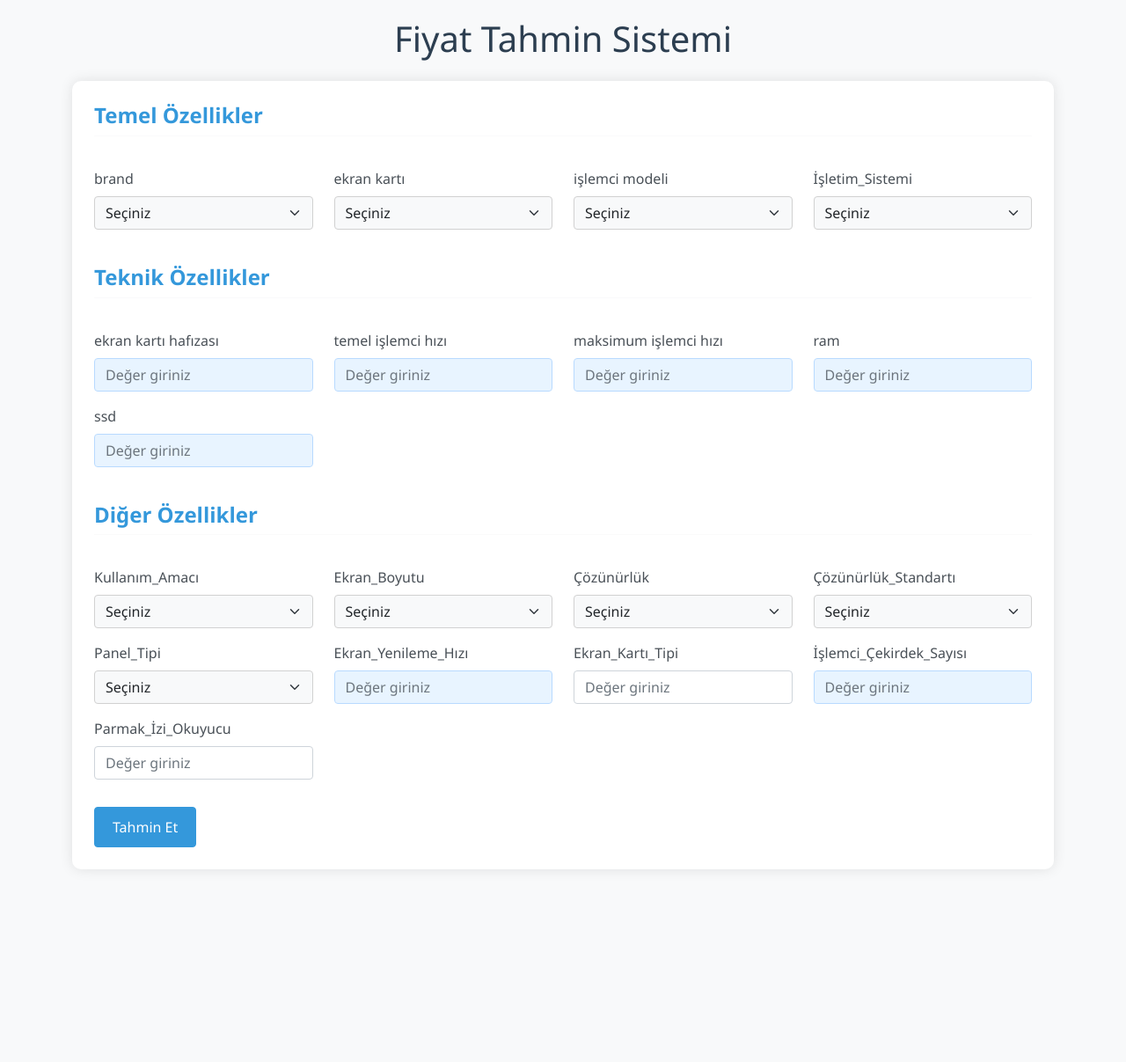
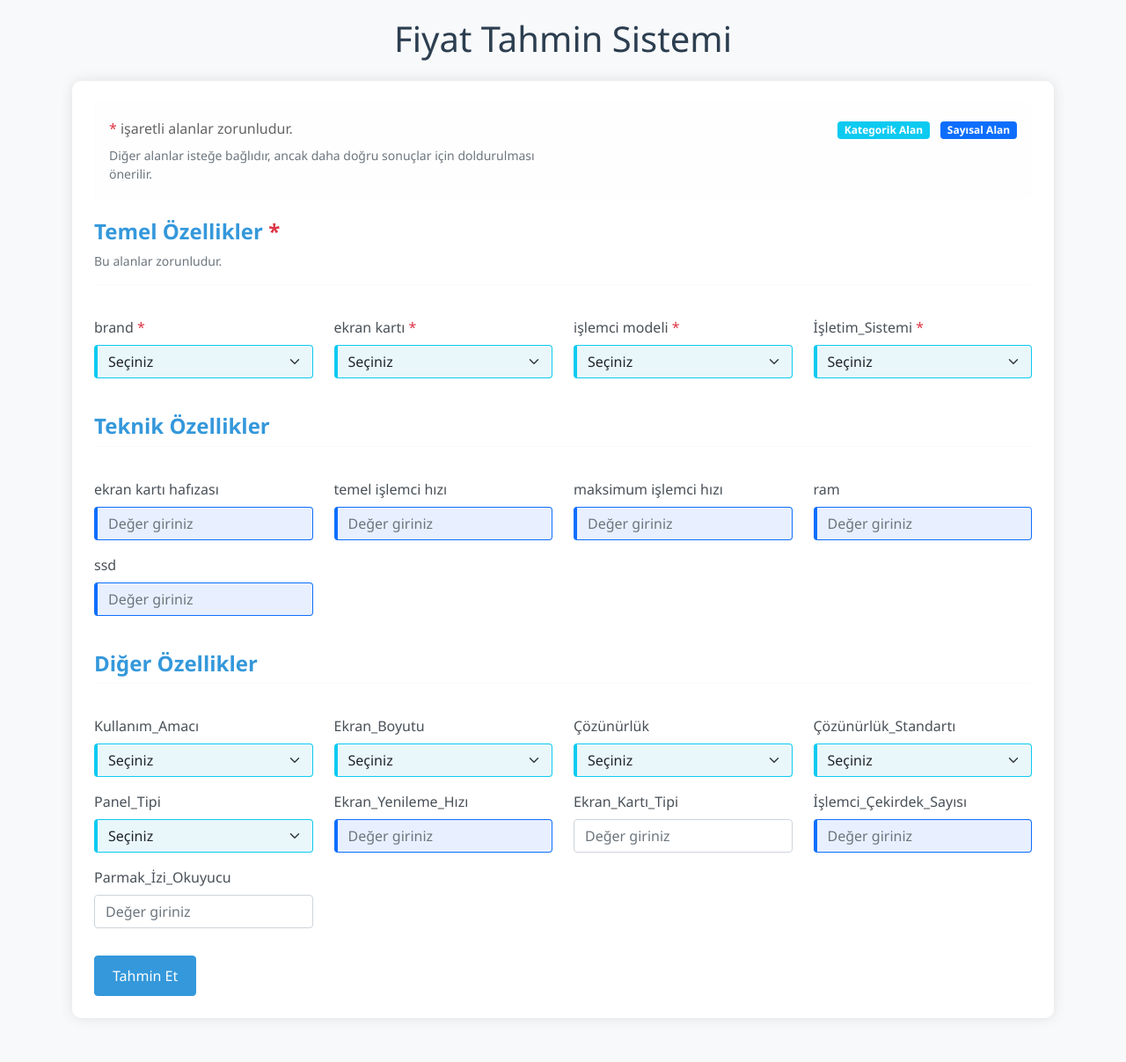
Before and after one commit to muriarty1893/DataMiningML, a Flask app: page / in a window 1280 px wide. Shown: the whole page at 88% size. Before the commit the page ends 963 px from the top, so only its background shows below. Run offline with Flask 3, Linux system fonts and the light colour scheme; parts of the project's set-up code (start-up, migrations or seed data) failed here and were passed over.

Commit message:
style: more ui changes

```diff
--- a/src/app.py
+++ b/src/app.py
@@ -130,6 +130,16 @@ def predict():
         # Form verilerini al
         data = request.form.to_dict()
 
+        # Temel özelliklerin boş olup olmadığını kontrol et
+        required_fields = ['brand', 'ekran kartı', 'işlemci modeli', 'İşletim_Sistemi']
+        missing_fields = [field for field in required_fields if field not in data or not data[field]]
+
+        if missing_fields:
+            return jsonify({
+                'success': False,
+                'error': f'Zorunlu alanlar boş bırakılamaz: {", ".join(missing_fields)}'
+            })
+
         # Boş değerleri None olarak ayarla
         for key in data:
             if data[key] == '':
--- a/src/templates/index.html
+++ b/src/templates/index.html
@@ -39,18 +39,29 @@
         }
 
         .category-field {
-            background-color: #f8f9fa;
-            border-color: #d1d1d1;
+            background-color: #e9f7fb;
+            border-color: #0dcaf0;
+            border-left-width: 4px;
         }
 
         .numeric-field {
-            background-color: #e8f4ff;
-            border-color: #b8daff;
+            background-color: #e8f0ff;
+            border-color: #0d6efd;
+            border-left-width: 4px;
         }
 
         .form-label {
             font-weight: 500;
             color: #495057;
+        }
+
+        .required-field.is-invalid {
+            border-color: #dc3545;
+            box-shadow: 0 0 0 0.25rem rgba(220, 53, 69, 0.25);
+        }
+
+        .text-danger {
+            color: #dc3545 !important;
         }
 
         .btn-primary {
@@ -79,10 +90,23 @@
         <h1 class="text-center mb-4">Fiyat Tahmin Sistemi</h1>
 
         <div class="form-container">
-            <form id="predictionForm">
+            <div class="alert alert-light mb-4">
+                <div class="row">
+                    <div class="col-md-6">
+                        <p class="mb-2"><span class="text-danger">*</span> işaretli alanlar zorunludur.</p>
+                        <p class="mb-0 small text-muted">Diğer alanlar isteğe bağlıdır, ancak daha doğru sonuçlar için doldurulması önerilir.</p>
+                    </div>
+                    <div class="col-md-6 text-md-end">
+                        <span class="badge bg-info me-2">Kategorik Alan</span>
+                        <span class="badge bg-primary">Sayısal Alan</span>
+                    </div>
+                </div>
+            </div>
+            <form id="predictionForm" class="needs-validation" novalidate>
                 <div class="row">
                     <div class="col-12 mb-3">
-                        <h4 class="text-primary">Temel Özellikler</h4>
+                        <h4 class="text-primary">Temel Özellikler <span class="text-danger">*</span></h4>
+                        <p class="text-muted small">Bu alanlar zorunludur.</p>
                         <hr>
                     </div>
                 </div>
@@ -91,8 +115,8 @@
                     {% for feature in feature_names %}
                         {% if feature in ['brand', 'ekran kartı', 'işlemci modeli', 'İşletim_Sistemi'] %}
                         <div class="col-md-6 col-lg-3 mb-3">
-                            <label for="{{ feature }}" class="form-label">{{ feature }}</label>
-                            <select class="form-select category-field" id="{{ feature }}" name="{{ feature }}">
+                            <label for="{{ feature }}" class="form-label">{{ feature }} <span class="text-danger">*</span></label>
+                            <select class="form-select category-field required-field" id="{{ feature }}" name="{{ feature }}" required>
                                 <option value="">Seçiniz</option>
                                 {% if feature in dropdown_values %}
                                     {% for value in dropdown_values[feature] %}
@@ -104,9 +128,16 @@
                                     {% endfor %}
                                 {% endif %}
                             </select>
+                            <div class="invalid-feedback">
+                                Bu alan zorunludur. Lütfen bir seçim yapınız.
+                            </div>
                         </div>
                         {% endif %}
                     {% endfor %}
+                </div>
+
+                <div id="requiredFieldsError" class="alert alert-danger mt-3 mb-3" style="display: none;">
+                    <i class="fas fa-exclamation-triangle"></i> Lütfen tüm zorunlu alanları (Temel Özellikler) doldurun.
                 </div>
 
                 <div class="row">
@@ -196,9 +227,42 @@
                 }).format(amount);
             }
 
+            // Check required fields
+            function validateRequiredFields() {
+                let isValid = true;
+                $('#requiredFieldsError').hide();
+
+                // Reset validation state
+                $('.required-field').removeClass('is-invalid');
+
+                // Check each required field
+                $('.required-field').each(function() {
+                    if (!$(this).val()) {
+                        $(this).addClass('is-invalid');
+                        isValid = false;
+                    }
+                });
+
+                // Show error message if validation fails
+                if (!isValid) {
+                    $('#requiredFieldsError').show();
+                    // Smooth scroll to error message
+                    $('html, body').animate({
+                        scrollTop: $('#requiredFieldsError').offset().top - 100
+                    }, 300);
+                }
+
+                return isValid;
+            }
+
             // Submit form handler
             $('#predictionForm').on('submit', function(e) {
                 e.preventDefault();
+
+                // Validate required fields
+                if (!validateRequiredFields()) {
+                    return false;
+                }
 
                 // Show loading state
                 $('#predictionResult').html('<div class="spinner-border text-primary" role="status"><span class="visually-hidden">Yükleniyor...</span></div>');
@@ -234,8 +298,32 @@
             $('select, input').on('change', function() {
                 if ($(this).val()) {
                     $(this).addClass('is-valid').removeClass('is-invalid');
+
+                    // Hide error message if all required fields are valid
+                    if ($('.required-field.is-invalid').length === 0) {
+                        $('#requiredFieldsError').hide();
+                    }
                 } else {
-                    $(this).removeClass('is-valid').removeClass('is-invalid');
+                    $(this).removeClass('is-valid');
+
+                    // Only mark required fields as invalid on change
+                    if ($(this).hasClass('required-field')) {
+                        $(this).addClass('is-invalid');
+                    }
+                }
+            });
+
+            // Add event handler for focus on required fields
+            $('.required-field').on('focus', function() {
+                // Add a subtle highlight effect
+                $(this).css('box-shadow', '0 0 0 0.2rem rgba(0, 123, 255, 0.25)');
+            }).on('blur', function() {
+                // Remove the highlight effect
+                $(this).css('box-shadow', '');
+
+                // Show validation state on blur
+                if ($(this).val() === '') {
+                    $(this).addClass('is-invalid').removeClass('is-valid');
                 }
             });
         });
```
